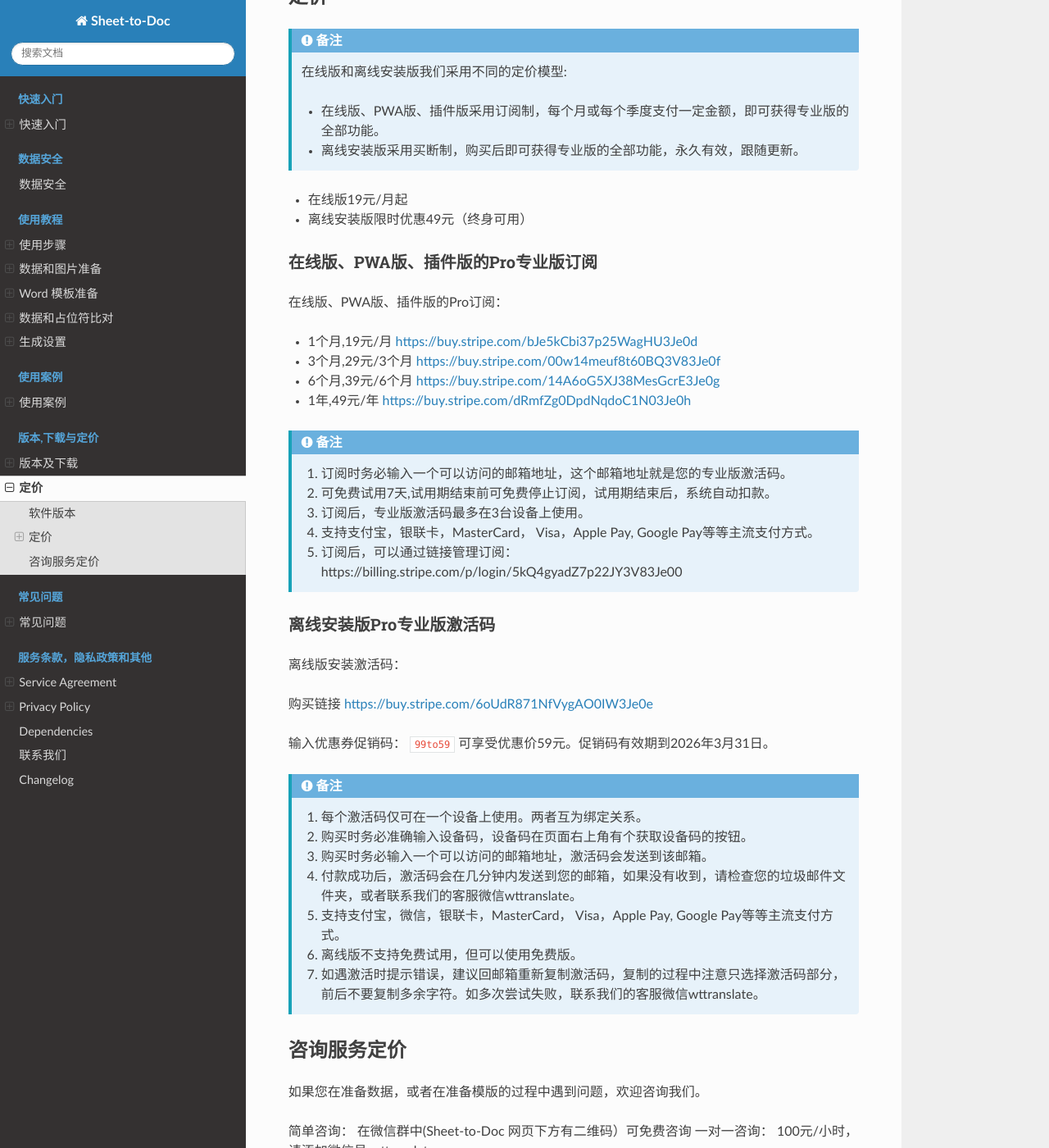
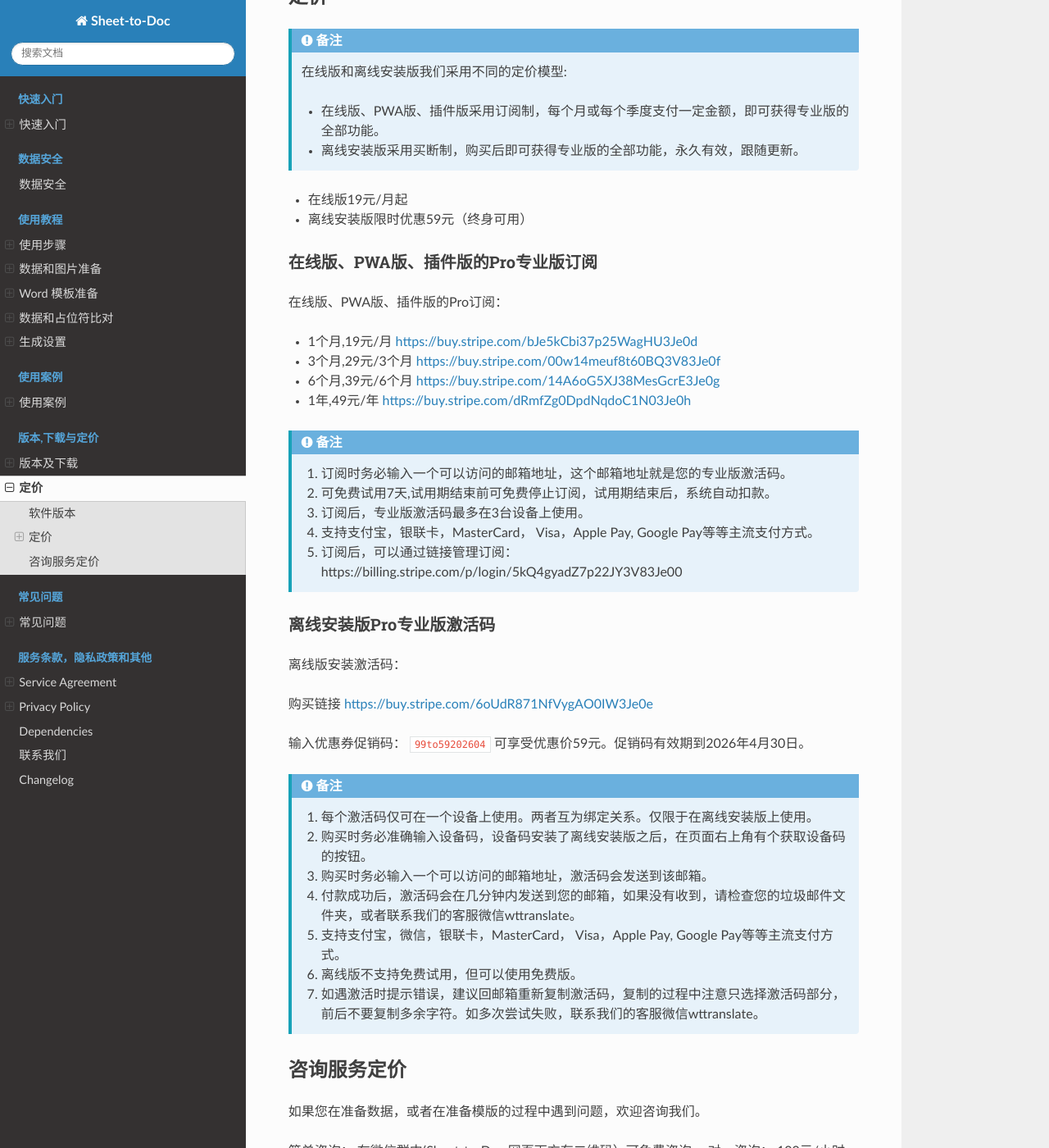
Before and after one commit to he-yang/sheet-to-doc-zh-cn, a Sphinx documentation site: the page built from source/Pricing.md, in a window 1280 px wide and 1400 px high, scrolled down 744 px. Shown: the whole window at 82% size. Built offline with Sphinx 7.4.7 and the Read the Docs theme 3.1.0, drawn with Linux system fonts in a browser that asks for light colours.

Commit message:
update discount code

```diff
--- a/source/Pricing.md
+++ b/source/Pricing.md
@@ -23,7 +23,7 @@
 :::
 
 - 在线版19元/月起
-- 离线安装版限时优惠49元（终身可用）
+- 离线安装版限时优惠59元（终身可用）
 
 ### 在线版、PWA版、插件版的Pro专业版订阅
 
@@ -52,11 +52,11 @@
 
 购买链接 [https://buy.stripe.com/6oUdR871NfVygAO0IW3Je0e](https://buy.stripe.com/6oUdR871NfVygAO0IW3Je0e)
 
-输入优惠券促销码： `99to59` 可享受优惠价59元。促销码有效期到2026年3月31日。
+输入优惠券促销码： `99to59202604` 可享受优惠价59元。促销码有效期到2026年4月30日。
 
 :::{note}
-1. 每个激活码仅可在一个设备上使用。两者互为绑定关系。
-2. 购买时务必准确输入设备码，设备码在页面右上角有个获取设备码的按钮。
+1. 每个激活码仅可在一个设备上使用。两者互为绑定关系。仅限于在离线安装版上使用。
+2. 购买时务必准确输入设备码，设备码安装了离线安装版之后，在页面右上角有个获取设备码的按钮。
 3. 购买时务必输入一个可以访问的邮箱地址，激活码会发送到该邮箱。
 4. 付款成功后，激活码会在几分钟内发送到您的邮箱，如果没有收到，请检查您的垃圾邮件文件夹，或者联系我们的客服微信wttranslate。
 5. 支持支付宝，微信，银联卡，MasterCard， Visa，Apple Pay, Google Pay等等主流支付方式。
```
Also changed, not shown: .readthedocs.yaml.
